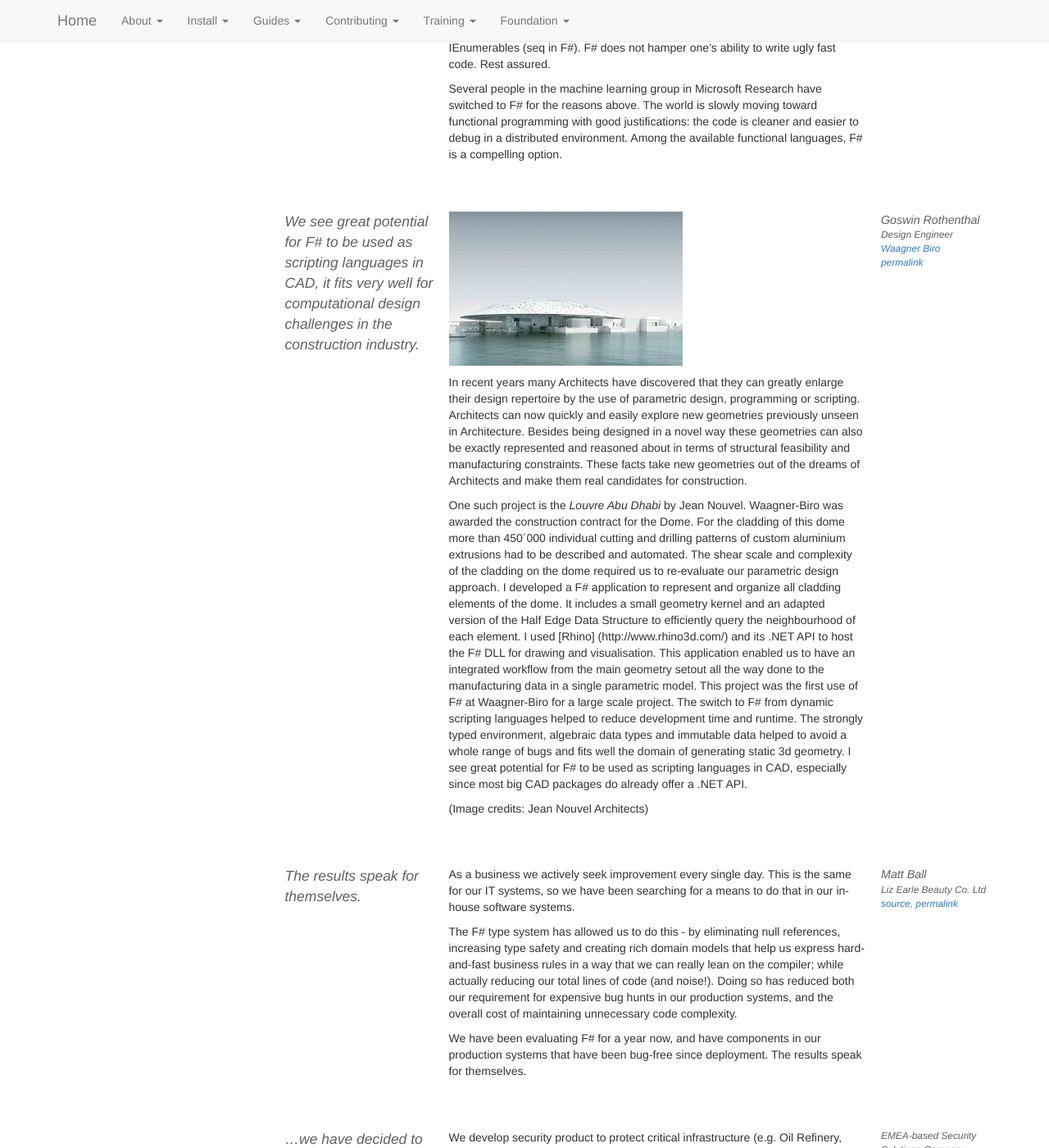
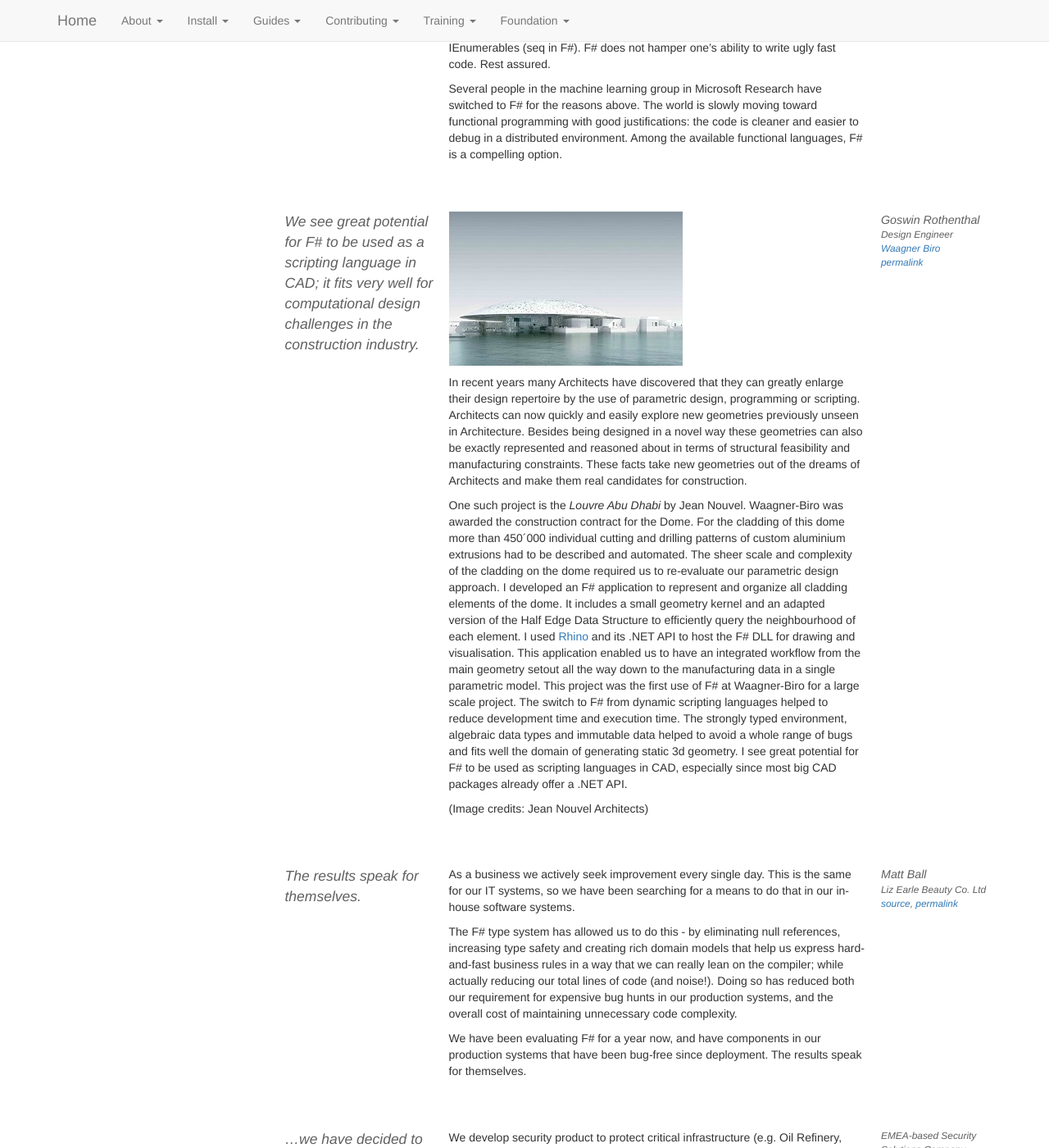
Before and after one commit to fsharp/fsharp.org, a Jekyll site: the page built from testimonials/index.md, in a window 1280 px wide and 1400 px high, scrolled down 4321 px. Shown: the whole window at 82% size. Built offline with Jekyll 4.4.1, drawn with Linux system fonts in a browser that asks for light colours; nearby versions of some CDN libraries; some web fonts are replaced; comment, search, counter and statistics services are not loaded.

Commit message:
Fixed typos in Waagner Biro testimonial

```diff
--- a/testimonials/index.md
+++ b/testimonials/index.md
@@ -310,7 +310,7 @@ is a compelling option.
 <a id="goswin-1" > &nbsp; </a>
 ---
 
-> We see great potential for F# to be used as scripting languages in CAD, it fits very well for computational design challenges in the construction industry.
+> We see great potential for F# to be used as a scripting language in CAD; it fits very well for computational design challenges in the construction industry.
 
 1. **Goswin Rothenthal**
 2. Design Engineer
@@ -321,7 +321,7 @@ is a compelling option.
 
 In recent years many Architects have discovered that they can greatly enlarge their design repertoire by the use of parametric design, programming or scripting. Architects can now quickly and easily explore new geometries previously unseen in Architecture. Besides being designed in a novel way these geometries can also be exactly represented and reasoned about in terms of structural feasibility and manufacturing constraints. These facts take new geometries out of the dreams of Architects and make them real candidates for construction.
 
-One such project is the *Louvre Abu Dhabi* by Jean Nouvel. Waagner-Biro was awarded the construction contract for the Dome. For the cladding of this dome more than 450´000 individual cutting and drilling patterns of custom aluminium extrusions had to be described and automated.  The shear scale and complexity of the cladding on the dome required us to re-evaluate our parametric design approach. I developed a F# application to represent and organize all cladding elements of the dome. It includes a small geometry kernel and an adapted version of the Half Edge Data Structure to efficiently query the neighbourhood of each element. I used [Rhino] (http://www.rhino3d.com/) and its .NET API to host the F# DLL for drawing and visualisation. This application enabled us to have an integrated workflow from the main geometry setout  all the way done to the manufacturing data in a single parametric model. This project was the first use of F# at Waagner-Biro for a large scale project. The switch to F# from dynamic scripting languages helped to reduce development time and runtime. The strongly typed environment, algebraic data types and immutable data helped to avoid a whole range of bugs and fits well the domain of generating static 3d geometry. I see great potential for F# to be used as scripting languages in CAD, especially since most big CAD packages do already offer a .NET API.
+One such project is the *Louvre Abu Dhabi* by Jean Nouvel. Waagner-Biro was awarded the construction contract for the Dome. For the cladding of this dome more than 450´000 individual cutting and drilling patterns of custom aluminium extrusions had to be described and automated. The sheer scale and complexity of the cladding on the dome required us to re-evaluate our parametric design approach. I developed an F# application to represent and organize all cladding elements of the dome. It includes a small geometry kernel and an adapted version of the Half Edge Data Structure to efficiently query the neighbourhood of each element. I used [Rhino](http://www.rhino3d.com/) and its .NET API to host the F# DLL for drawing and visualisation. This application enabled us to have an integrated workflow from the main geometry setout all the way down to the manufacturing data in a single parametric model. This project was the first use of F# at Waagner-Biro for a large scale project. The switch to F# from dynamic scripting languages helped to reduce development time and execution time. The strongly typed environment, algebraic data types and immutable data helped to avoid a whole range of bugs and fits well the domain of generating static 3d geometry. I see great potential for F# to be used as scripting languages in CAD, especially since most big CAD packages already offer a .NET API.
 
 (Image credits: Jean Nouvel Architects)
 
```
